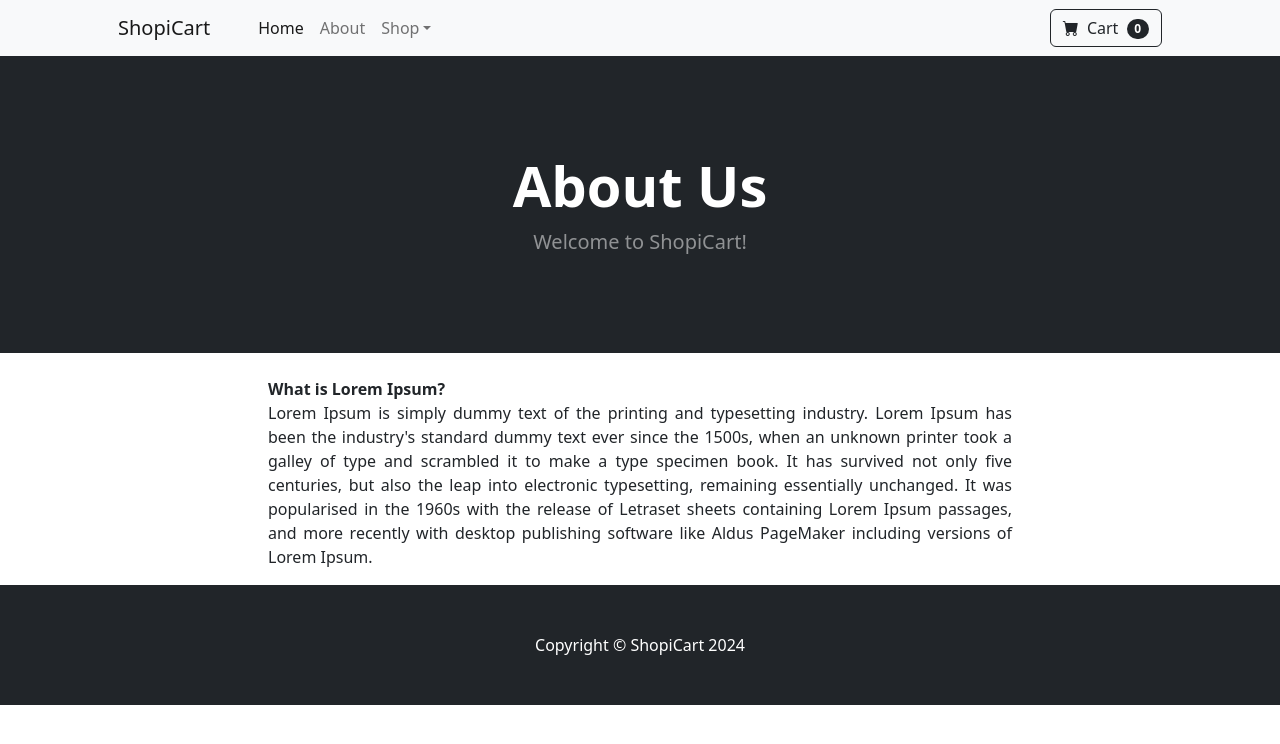
After one commit to Ahmad-Hazrati/django-ecom, a Django app: page /about/ in a window 1280 px wide. The commit adds this page. Shown: the top 744 px of the page. Run offline with Django 5.2, Linux system fonts and the light colour scheme; some libraries are stand-ins or nearby versions.

Commit message:
Template out the website and add base, about and navbar.html pages

```diff
--- /dev/null
+++ b/store/templates/about.html
@@ -0,0 +1,34 @@
+{% extends 'base.html' %} {% block content%}
+<!-- Header-->
+<header class="bg-dark py-5">
+  <div class="container px-4 px-lg-5 my-5">
+    <div class="text-center text-white">
+      <h1 class="display-4 fw-bolder">About Us</h1>
+      <p class="lead fw-normal text-white-50 mb-0">Welcome to ShopiCart!</p>
+    </div>
+  </div>
+</header>
+
+<div class="container">
+  <div class="row">
+    <center>
+      <div class="col-8">
+        <br />
+        <p align="justify">
+          <strong>What is Lorem Ipsum?</strong>
+          <br />
+          Lorem Ipsum is simply dummy text of the printing and typesetting
+          industry. Lorem Ipsum has been the industry's standard dummy text ever
+          since the 1500s, when an unknown printer took a galley of type and
+          scrambled it to make a type specimen book. It has survived not only
+          five centuries, but also the leap into electronic typesetting,
+          remaining essentially unchanged. It was popularised in the 1960s with
+          the release of Letraset sheets containing Lorem Ipsum passages, and
+          more recently with desktop publishing software like Aldus PageMaker
+          including versions of Lorem Ipsum.
+        </p>
+      </div>
+    </center>
+  </div>
+</div>
+{% endblock %}
--- /dev/null
+++ b/store/templates/base.html
@@ -0,0 +1,48 @@
+{% load static %}
+
+<!DOCTYPE html>
+<html lang="en">
+  <head>
+    <meta charset="utf-8" />
+    <meta
+      name="viewport"
+      content="width=device-width, initial-scale=1, shrink-to-fit=no"
+    />
+    <meta name="description" content="" />
+    <meta name="author" content="" />
+    <title>ShopiCart</title>
+    <!-- Favicon-->
+    <link
+      rel="icon"
+      type="image/x-icon"
+      href="{% static 'assets/favicon.ico' %}"
+    />
+    <!-- Bootstrap icons-->
+    <link
+      href="https://cdn.jsdelivr.net/npm/bootstrap-icons@1.5.0/font/bootstrap-icons.css"
+      rel="stylesheet"
+    />
+    <!-- Core theme CSS (includes Bootstrap)-->
+    <link href="{% static 'css/styles.css' %}" rel="stylesheet" />
+  </head>
+  <body>
+    <!-- Linked the navbar.html -->
+    {% include 'navbar.html' %}
+
+    <!-- Contents of the page come here-->
+    {% block content %} {% endblock %}
+
+    <!-- Footer-->
+    <footer class="py-5 bg-dark">
+      <div class="container">
+        <p class="m-0 text-center text-white">
+          Copyright &copy; ShopiCart 2024
+        </p>
+      </div>
+    </footer>
+    <!-- Bootstrap core JS-->
+    <script src="https://cdn.jsdelivr.net/npm/bootstrap@5.2.3/dist/js/bootstrap.bundle.min.js"></script>
+    <!-- Core theme JS-->
+    <script src="{%static 'js/scripts.js' %}"></script>
+  </body>
+</html>
--- /dev/null
+++ b/store/templates/navbar.html
@@ -0,0 +1,53 @@
+<!-- Navigation-->
+<nav class="navbar navbar-expand-lg navbar-light bg-light">
+  <div class="container px-4 px-lg-5">
+    <a class="navbar-brand" href="{% url 'home' %}">ShopiCart</a>
+    <button
+      class="navbar-toggler"
+      type="button"
+      data-bs-toggle="collapse"
+      data-bs-target="#navbarSupportedContent"
+      aria-controls="navbarSupportedContent"
+      aria-expanded="false"
+      aria-label="Toggle navigation"
+    >
+      <span class="navbar-toggler-icon"></span>
+    </button>
+    <div class="collapse navbar-collapse" id="navbarSupportedContent">
+      <ul class="navbar-nav me-auto mb-2 mb-lg-0 ms-lg-4">
+        <li class="nav-item">
+          <a class="nav-link active" aria-current="page" href="{% url 'home' %}"
+            >Home</a
+          >
+        </li>
+        <li class="nav-item">
+          <a class="nav-link" href="{% url 'about' %}">About</a>
+        </li>
+        <li class="nav-item dropdown">
+          <a
+            class="nav-link dropdown-toggle"
+            id="navbarDropdown"
+            href="#"
+            role="button"
+            data-bs-toggle="dropdown"
+            aria-expanded="false"
+            >Shop</a
+          >
+          <ul class="dropdown-menu" aria-labelledby="navbarDropdown">
+            <li><a class="dropdown-item" href="#!">All Products</a></li>
+            <li><hr class="dropdown-divider" /></li>
+            <li><a class="dropdown-item" href="#!">Popular Items</a></li>
+            <li><a class="dropdown-item" href="#!">New Arrivals</a></li>
+          </ul>
+        </li>
+      </ul>
+      <form class="d-flex">
+        <button class="btn btn-outline-dark" type="submit">
+          <i class="bi-cart-fill me-1"></i>
+          Cart
+          <span class="badge bg-dark text-white ms-1 rounded-pill">0</span>
+        </button>
+      </form>
+    </div>
+  </div>
+</nav>
--- a/store/urls.py
+++ b/store/urls.py
@@ -3,4 +3,5 @@ from . import views
 
 urlpatterns = [
     path('', views.home, name='home'),
+    path('about/', views.about, name='about'),
 ]
--- a/store/views.py
+++ b/store/views.py
@@ -5,3 +5,7 @@ from .models import Product
 def home(request):
     products = Product.objects.all()
     return render(request, 'home.html', {'products':products})
+
+
+def about (request):
+    return render(request, 'about.html', {})
```
Also changed, not shown: store/templates/home.html (+4 -97 lines).
